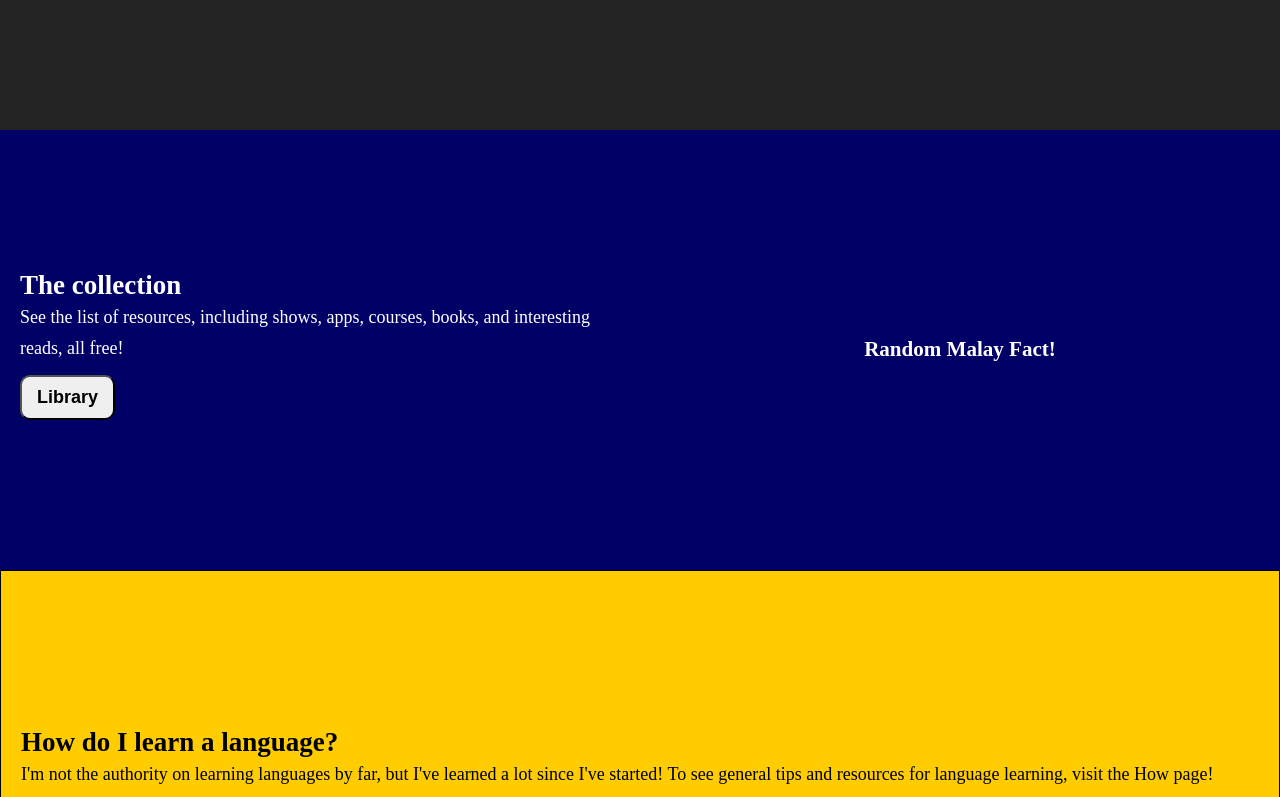
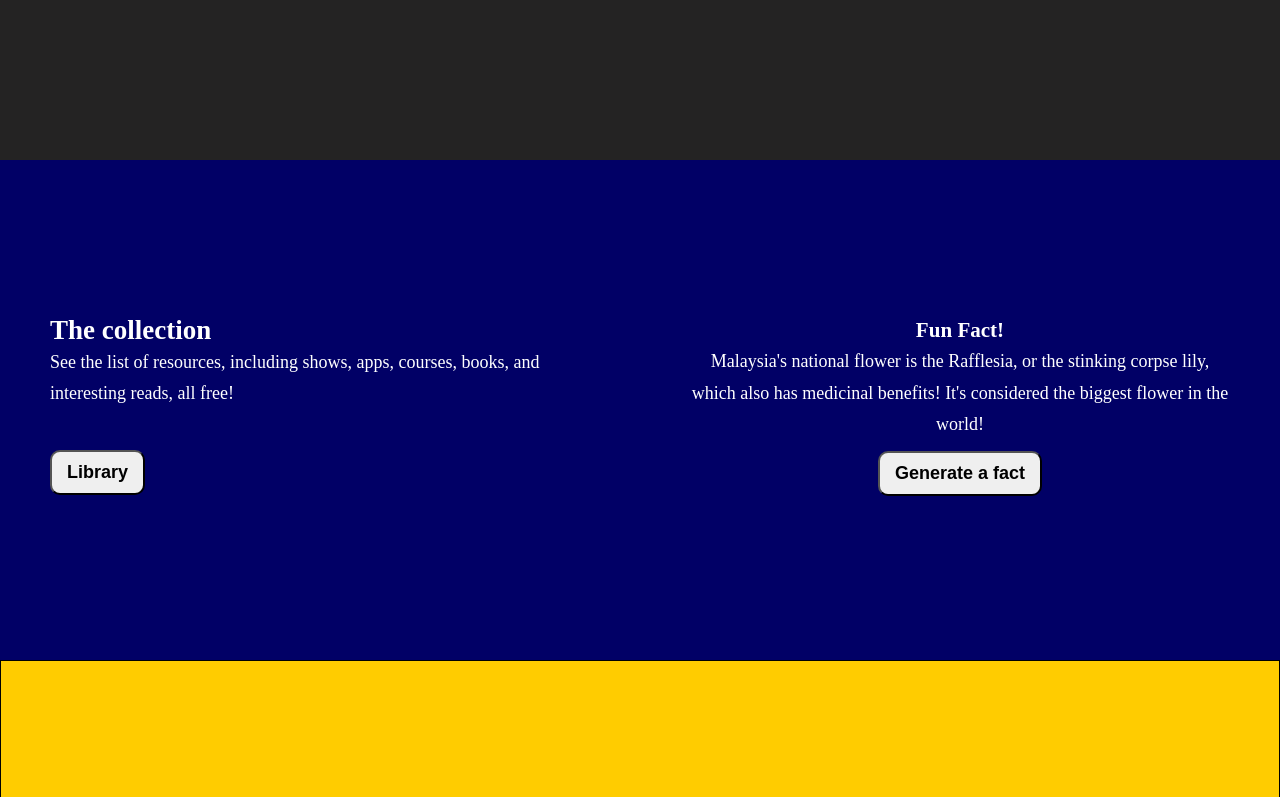
Before and after one commit to warramma/learningmalay, a plain HTML site: page index.html in a window 1280 px wide. Shown: the part 680-1477 px from the top of the page. Drawn offline with Linux system fonts and the light colour scheme.

Commit message:
Add random fact generator

```diff
--- a/index.html
+++ b/index.html
@@ -36,8 +36,11 @@
 
         </div>
         <div class="random-fact">
-            <h3>Random Malay Fact!</h3>
+            <h3>Fun Fact!</h3>
             <p class="random"></p>
+            <button class="randomBtn">
+                Generate a fact
+            </button>
         </div>
         <div class="home-learn">
             <h2>How do I learn a language?</h2>
--- a/script.js
+++ b/script.js
@@ -1 +1,33 @@
-console.log('hellooo');
+const randomFacts = [
+    'Malay also known as Bahasa Melayu or Bahasa Malaysia is spoken primarily in Malaysia, Indonesia, Singapore, Brunei, and Thailand',
+    'Malaysia\'s national flower is the Rafflesia, or the stinking corpse lily, which also has medicinal benefits! It\'s considered the biggest flower in the world!',
+    'The language Malay has been influenced by many languages including English, Arabic, Mandarin, Tamil, and Portugese!',
+    'Malaysia\'s capital Kuala Lumpur or KL is home to the Petronas Towers, the tallest twin buildings in the world.',
+    'Malaysia and the Malay peninsula is home to the elusive Malayan tiger.',
+    'Malaysia\'s national dish is Nasi Lemak and it\'s national drink is teh tarik!',
+    'Malaysia is a diverse multicultural and multiracial country which is reflected in Malaysia\'s vibrant culture',
+    'Malaysia is one of the 17 most biologically diverse countries in the world, with at least 13 million species!'
+]
+
+const randomFactContainer = document.querySelector(".random");
+
+function randomFact(){
+    let randomNumber = Math.floor((Math.random()*(randomFacts.length)));
+    let fact = document.createElement("p");
+    console.log(randomFacts[randomNumber]);
+    fact.textContent = randomFacts[randomNumber];
+    randomFactContainer.appendChild(fact);
+}
+
+randomFact();
+
+//----random fact button
+const randomBtn = document.querySelector(".randomBtn");
+
+
+function generateFact(){
+    randomFactContainer.removeChild(randomFactContainer.firstChild);
+    randomFact();
+}
+
+randomBtn.addEventListener("click", generateFact);
--- a/style.css
+++ b/style.css
@@ -80,7 +80,7 @@ nav ul li a:hover{
 .home-about, .intro{
     background-color: rgb(36, 35, 35);
     color: white;
-    padding: 20px;
+    padding: 50px;
     padding-top: 150px;
     min-height: 80vh;
 }
@@ -101,13 +101,21 @@ nav ul li a:hover{
     align-items: left;
     justify-content: center;
 }
+.home-library p{
+    margin-bottom: 30px;
+}
 .random-fact{
     grid-area: generator;
     text-align: center;
+    display:flex;
+    flex-direction: column;
+    align-items: center;
+    justify-content: flex-start;
 }
+
 .home-library, .random-fact{
     background-color: var(--malaysia-blue);
-    padding: 20px;
+    padding: 50px;
     color: white;
     min-height: 50vh;
     display: flex;
```
